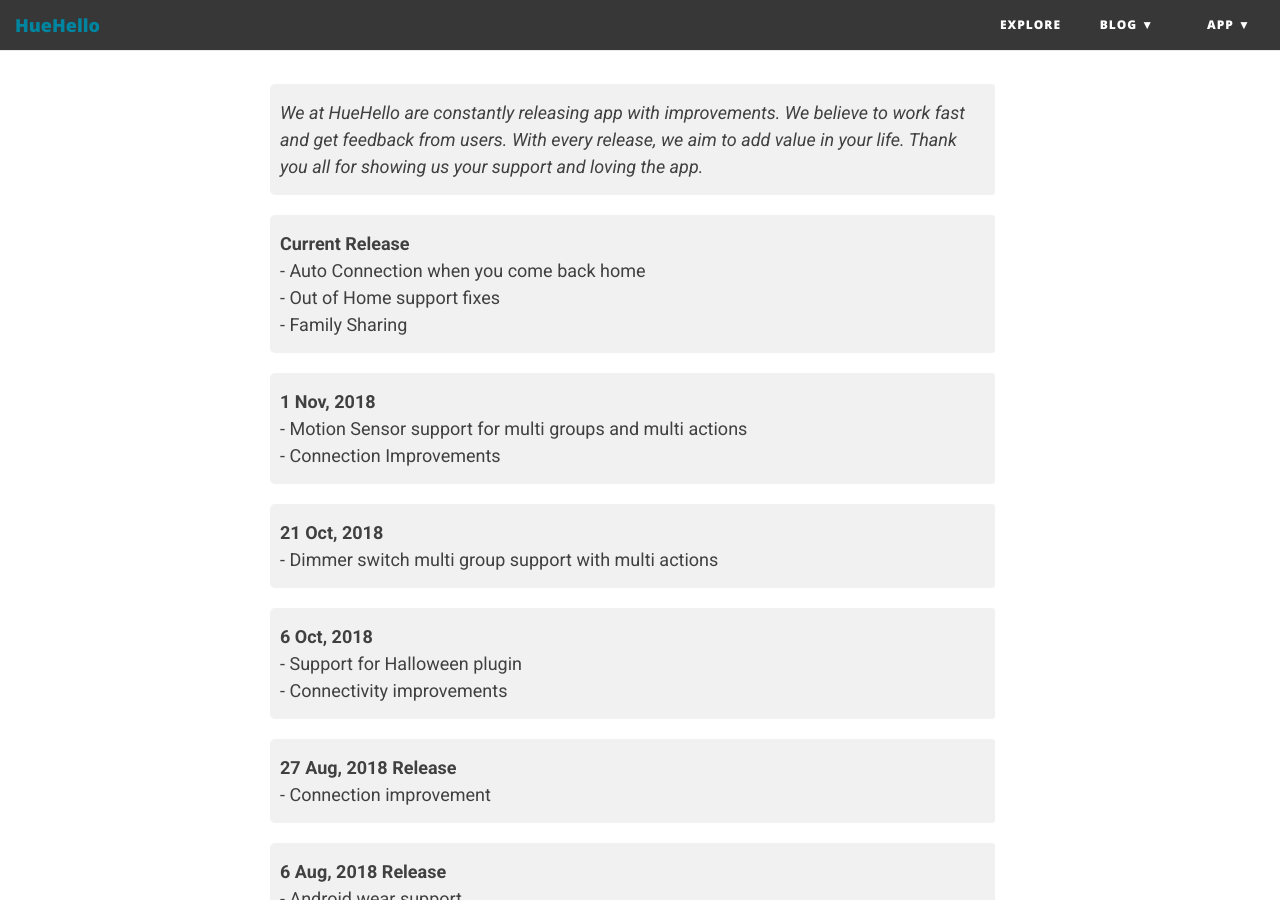
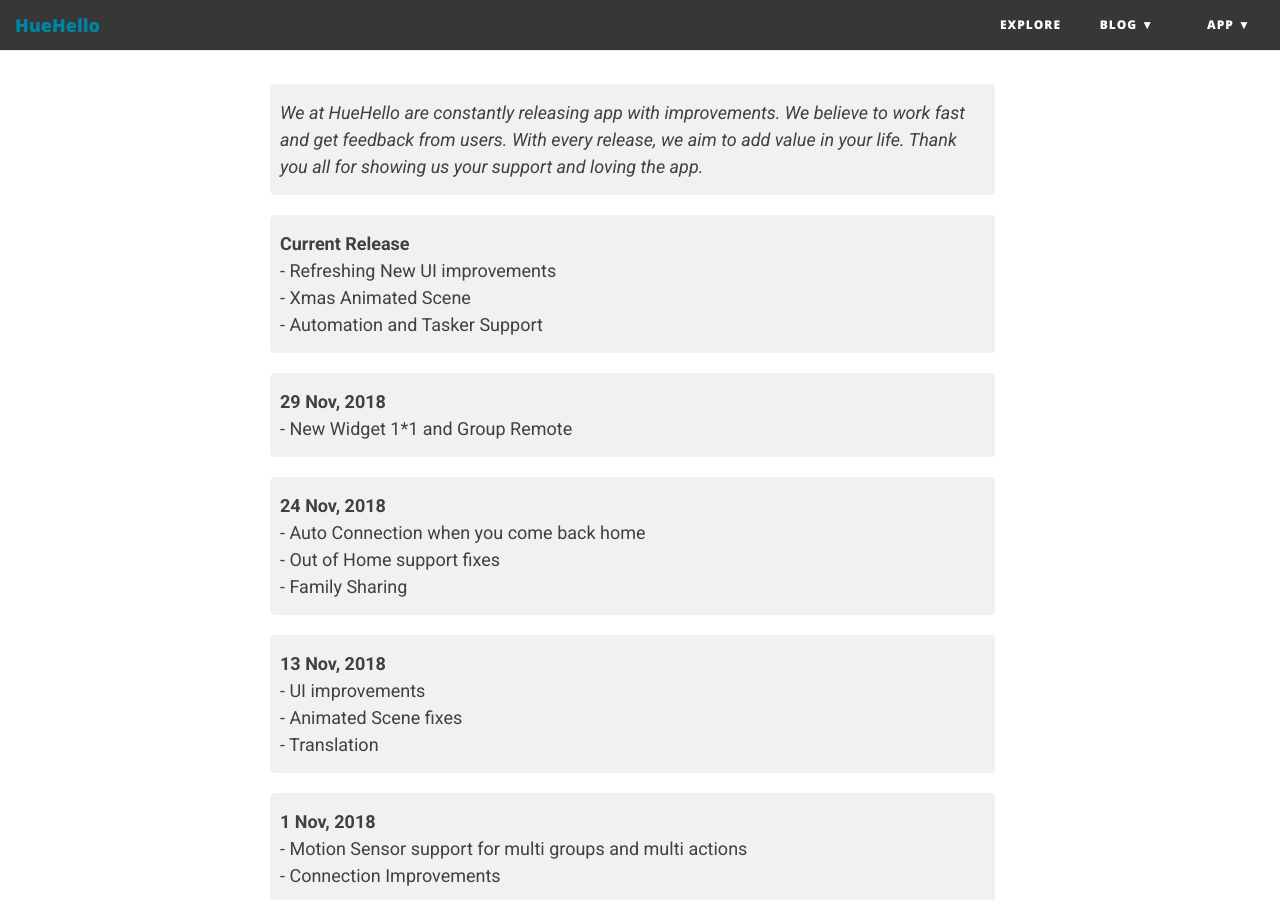
Before and after one commit to huehello/website, a Jekyll site: the page built from release-notes/huehello.md, in a window 1280 px wide and 900 px high, scrolled down 238 px. Built offline with Jekyll 4.4.1, drawn with Linux system fonts in a browser that asks for light colours; nearby versions of some CDN libraries.

Commit message:
updated release notes file

```diff
--- a/release-notes/huehello.md
+++ b/release-notes/huehello.md
@@ -7,8 +7,19 @@
 {: .box-plain}
 *We at HueHello are constantly releasing app with improvements. We believe to work fast and get feedback from users. With every release, we aim to add value in your life. Thank you all for showing us your support and loving the app.*
 
+
 {: .box-plain}
- **Current Release**<br/> - Auto Connection when you come back home <br/> - Out of Home support fixes<br/> - Family Sharing
+ **Current Release**<br/> - Refreshing New UI improvements<br/>- Xmas Animated Scene<br/>- Automation and Tasker Support
+
+{: .box-plain}
+ **29 Nov, 2018**<br/> - New Widget 1*1 and Group Remote
+
+{: .box-plain}
+ **24 Nov, 2018**<br/> - Auto Connection when you come back home <br/> - Out of
+ Home support fixes<br/> - Family Sharing
+
+{: .box-plain}
+ **13 Nov, 2018**<br/> - UI improvements<br/> - Animated Scene fixes<br/>- Translation
 
 {: .box-plain}
  **1 Nov, 2018**<br/> - Motion Sensor support for multi groups and multi actions<br/> - Connection Improvements
```
